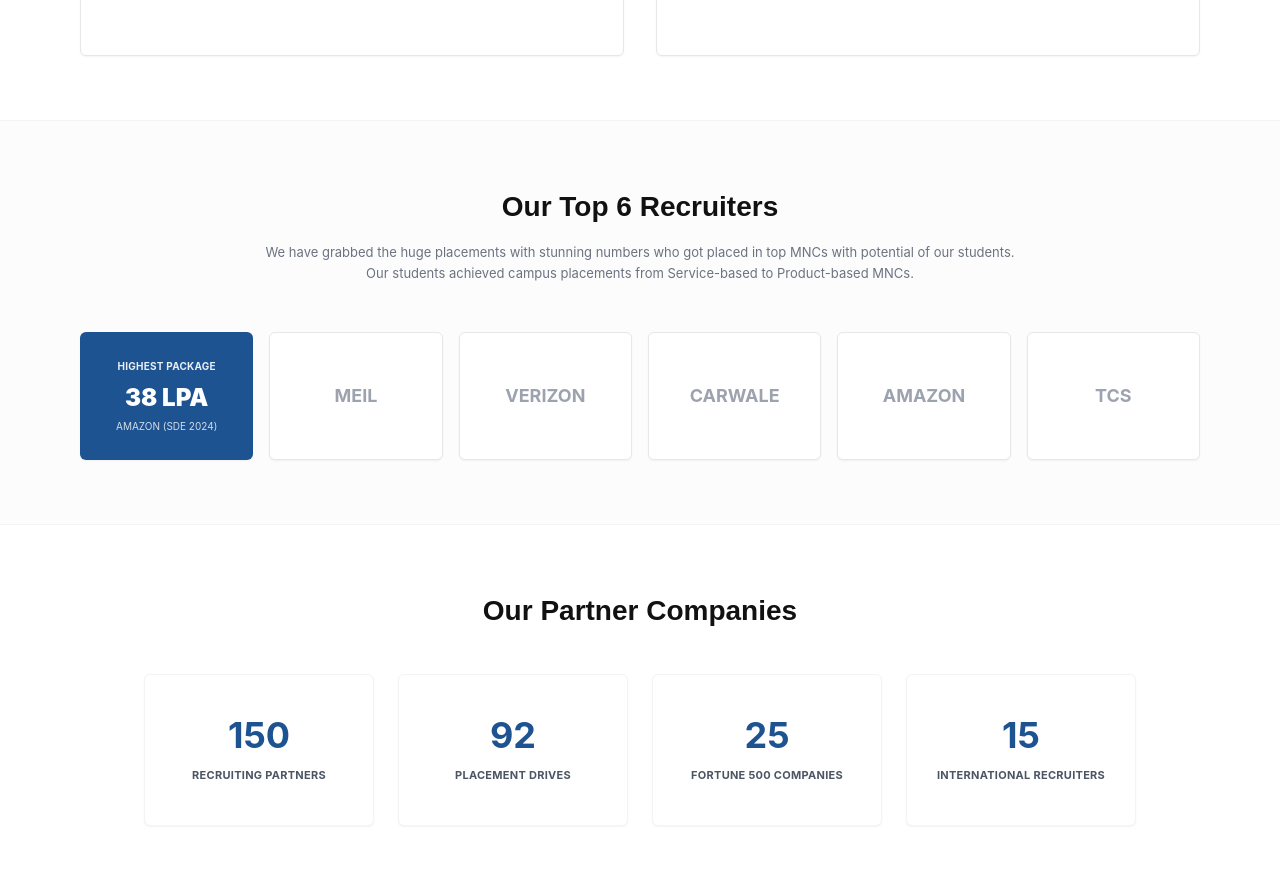
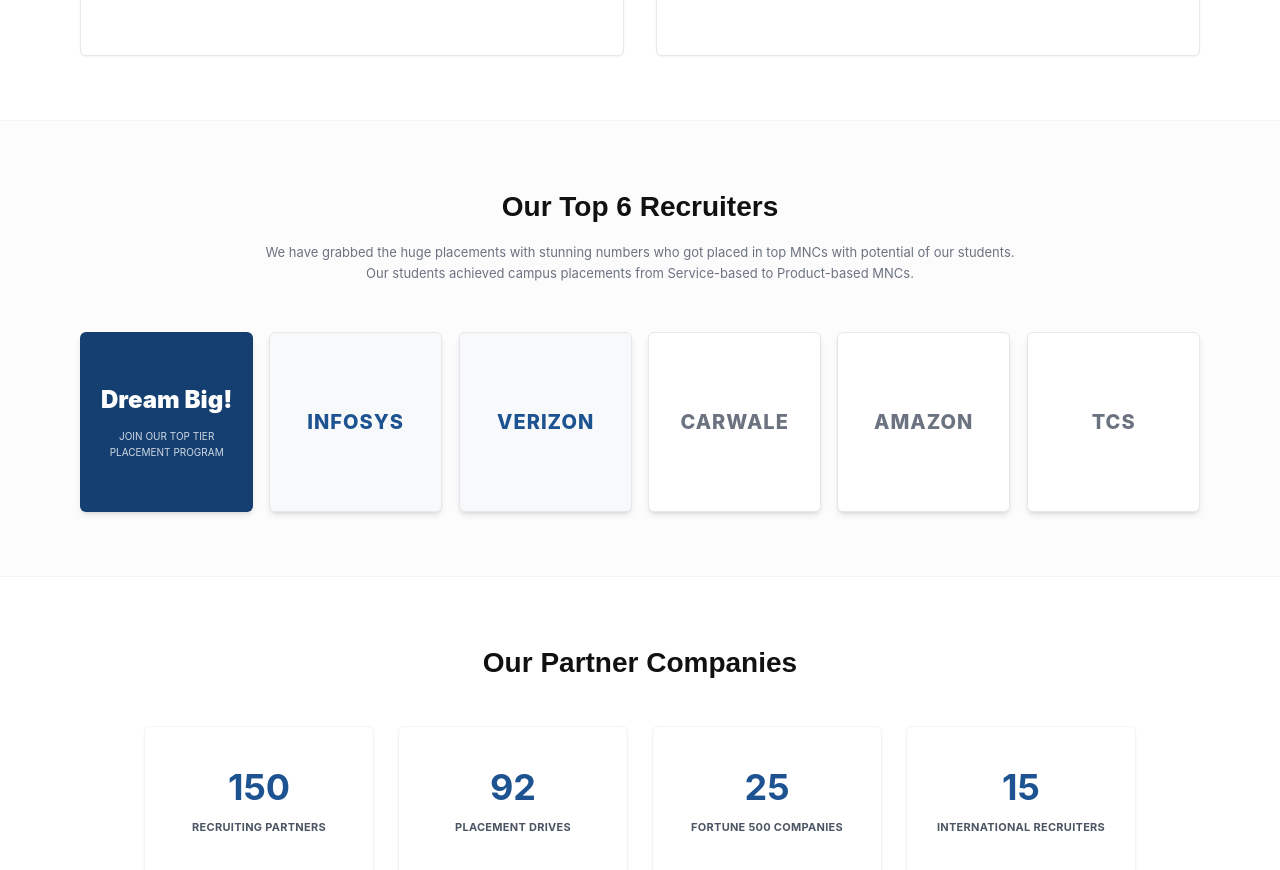
Before and after one commit to sandeep-kumar-270904/anits-college-website-, a React app in the folder frontend/: page / in a window 1280 px wide. Shown: the part 2400-3270 px from the top of the page. Built offline with nearby package versions, Linux system fonts and the light colour scheme; the HTML template or start-up script is replaced by a standard one.

Commit message:
feat: enhance Top Recruiters with looping 3D flip animation and larger card sizes

```diff
--- a/frontend/src/pages/Home.jsx
+++ b/frontend/src/pages/Home.jsx
@@ -179,21 +179,64 @@ const Home = () => {
       </section>
 
       {/* Top 6 Recruiters */}
-      <section className="py-16 bg-[#fcfcfc] text-center border-t border-gray-100">
+      <section className="py-16 bg-[#fcfcfc] text-center border-t border-gray-100 overflow-hidden">
+        <style>{`
+          .perspective-1000 { perspective: 1000px; }
+          .transform-style-3d { transform-style: preserve-3d; }
+          .backface-hidden { backface-visibility: hidden; -webkit-backface-visibility: hidden; }
+          .rotate-y-180 { transform: rotateY(180deg); }
+
+          @keyframes flipLoop {
+            0%, 15% { transform: rotateY(0deg); }
+            20%, 65% { transform: rotateY(180deg); }
+            70%, 100% { transform: rotateY(360deg); }
+          }
+
+          .animate-flip-0 { animation: flipLoop 12s infinite; animation-delay: 0s; }
+          .animate-flip-1 { animation: flipLoop 12s infinite; animation-delay: 2s; }
+          .animate-flip-2 { animation: flipLoop 12s infinite; animation-delay: 4s; }
+          .animate-flip-3 { animation: flipLoop 12s infinite; animation-delay: 6s; }
+          .animate-flip-4 { animation: flipLoop 12s infinite; animation-delay: 8s; }
+          .animate-flip-5 { animation: flipLoop 12s infinite; animation-delay: 10s; }
+        `}</style>
         <div className="max-w-6xl mx-auto px-4">
           <h2 className="text-[28px] font-bold text-[#111] mb-3 font-['Oswald',sans-serif]">Our Top 6 Recruiters</h2>
           <p className="text-gray-500 text-[13px] mb-12 max-w-3xl mx-auto leading-relaxed">We have grabbed the huge placements with stunning numbers who got placed in top MNCs with potential of our students. Our students achieved campus placements from Service-based to Product-based MNCs.</p>
           <div className="grid grid-cols-2 md:grid-cols-3 lg:grid-cols-6 gap-4">
-            <div className="bg-[#1e5391] text-white flex flex-col justify-center items-center p-4 rounded-md shadow-sm h-32">
-              <div className="font-bold text-[10px] uppercase tracking-wide mb-2 opacity-90">Highest Package</div>
-              <div className="text-2xl font-black mb-1">38 LPA</div>
-              <div className="text-[10px] uppercase opacity-80">Amazon (SDE 2024)</div>
+
+            {/* Card 1: Highest Package */}
+            <div className="perspective-1000 h-[180px]">
+              <div className="relative w-full h-full transform-style-3d animate-flip-0">
+                {/* Front */}
+                <div className="absolute inset-0 backface-hidden bg-[#1e5391] text-white flex flex-col justify-center items-center p-4 rounded-md shadow-md">
+                  <div className="font-bold text-[10px] uppercase tracking-wide mb-2 opacity-90">Highest Package</div>
+                  <div className="text-3xl font-black mb-1">38 LPA</div>
+                  <div className="text-[10px] uppercase opacity-80 mt-2">Amazon (SDE 2024)</div>
+                </div>
+                {/* Back */}
+                <div className="absolute inset-0 backface-hidden rotate-y-180 bg-[#153f71] text-white flex flex-col justify-center items-center p-4 rounded-md shadow-md">
+                  <div className="text-2xl font-black mb-1">Dream Big!</div>
+                  <div className="text-[10px] uppercase opacity-80 mt-2 text-center">Join our top tier placement program</div>
+                </div>
+              </div>
             </div>
-            {['MEIL', 'Verizon', 'CarWale', 'Amazon', 'TCS'].map((company, i) => (
-              <div key={i} className="border border-gray-200 rounded-md flex justify-center items-center p-6 bg-white shadow-sm h-32">
-                <span className="font-bold text-gray-400 text-lg uppercase">{company}</span>
+
+            {/* Logo Cards 2-6 */}
+            {['Infosys', 'Verizon', 'CarWale', 'Amazon', 'TCS'].map((company, i) => (
+              <div key={i} className="perspective-1000 h-[180px]">
+                <div className={`relative w-full h-full transform-style-3d animate-flip-${i + 1}`}>
+                  {/* Front */}
+                  <div className="absolute inset-0 backface-hidden border border-gray-200 rounded-md flex justify-center items-center p-6 bg-white shadow-md">
+                    <span className="font-extrabold text-gray-500 text-xl tracking-wider uppercase">{company}</span>
+                  </div>
+                  {/* Back */}
+                  <div className="absolute inset-0 backface-hidden rotate-y-180 border border-gray-200 rounded-md flex justify-center items-center p-6 bg-[#f8f9fa] shadow-md">
+                    <span className="font-extrabold text-[#1e5391] text-xl tracking-wider uppercase">{company}</span>
+                  </div>
+                </div>
               </div>
             ))}
+
           </div>
         </div>
       </section>
```
